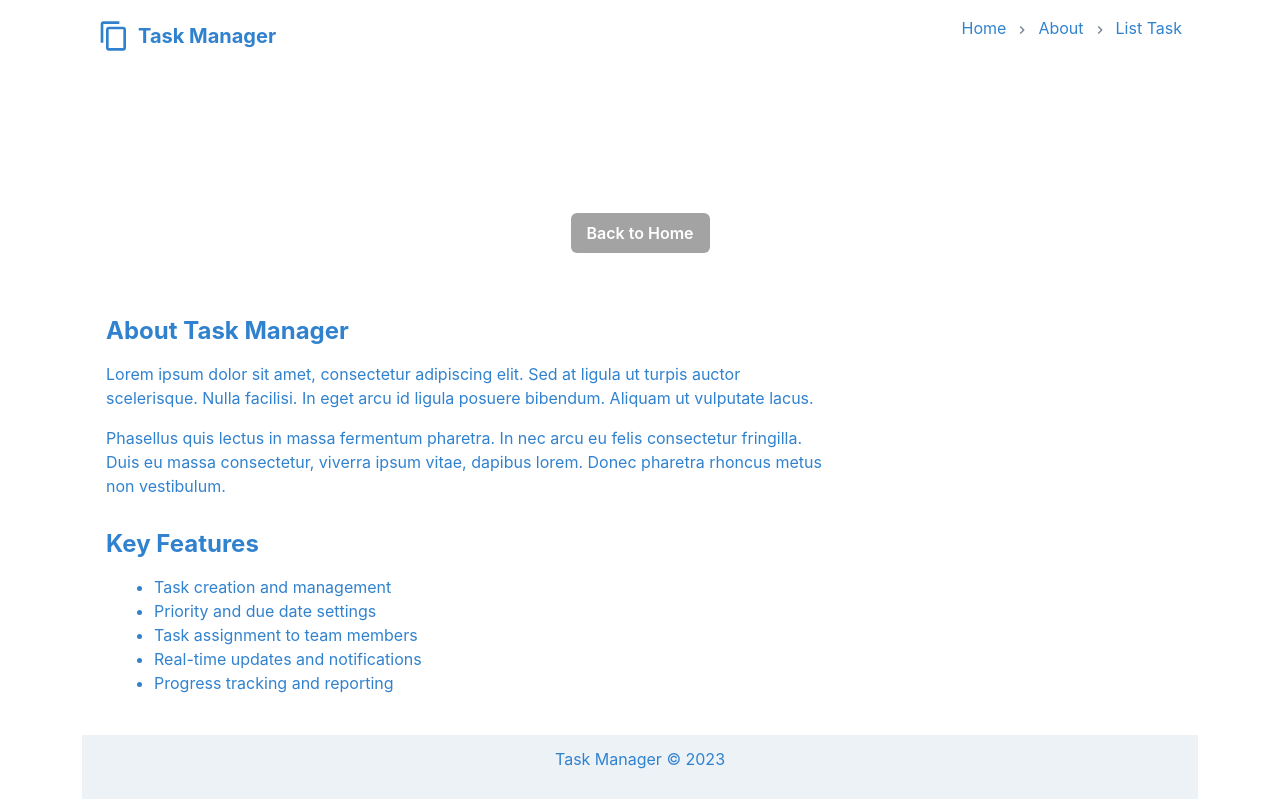
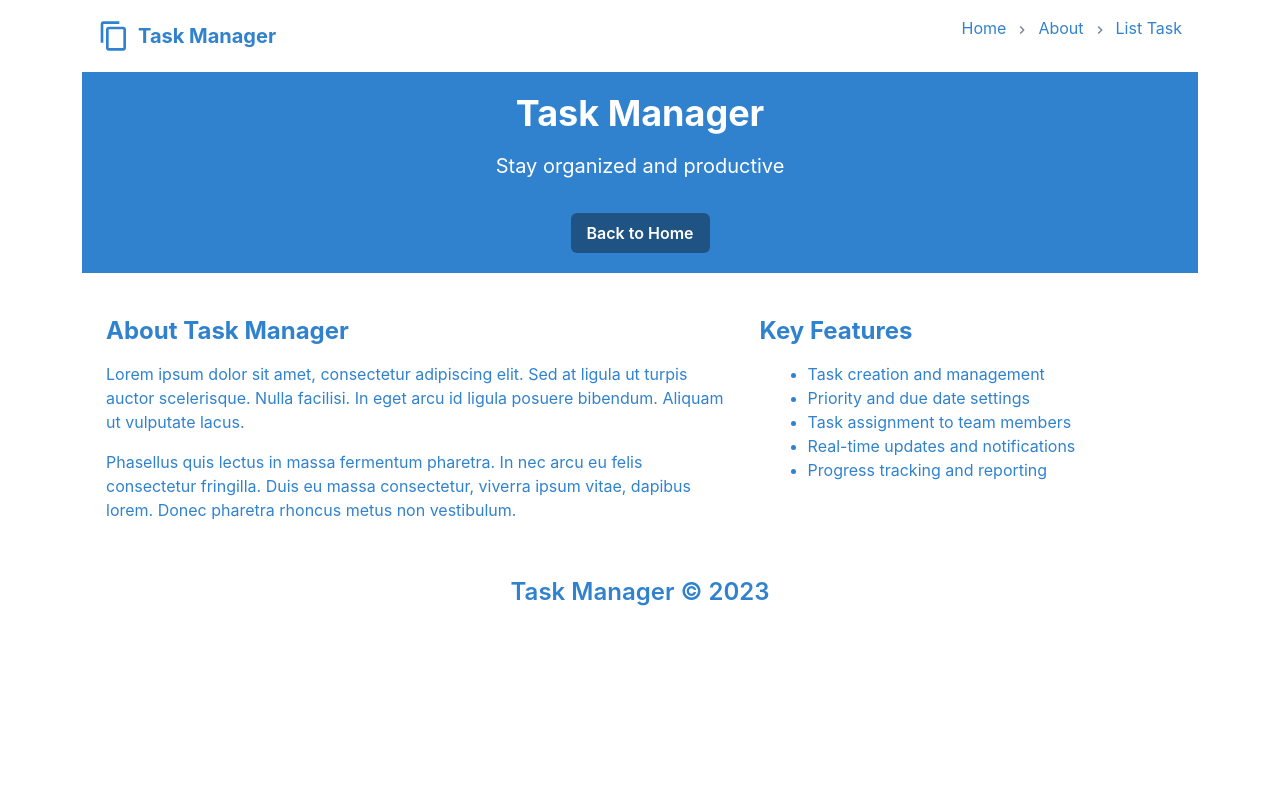
Before and after one commit to carlos060798/Todos.Ada, a React (Vite) app in the folder Tareas/: page /about in a window 1280 px wide. Built offline with nearby package versions, Linux system fonts and the light colour scheme.

Commit message:
mejora 02

```diff
--- a/Tareas/src/paginas-inicio/About.jsx
+++ b/Tareas/src/paginas-inicio/About.jsx
@@ -1,27 +1,59 @@
-import { Box, Button, Heading, Text, UnorderedList, ListItem } from "@chakra-ui/react";
+import {
+  Box,
+  Button,
+  Heading,
+  Text,
+  UnorderedList,
+  ListItem,
+} from "@chakra-ui/react";
+import { Link } from "react-router-dom";
+
 
 function About() {
   return (
     <>
-      <Box bg="primary" color="white" textAlign="center" py={5}>
-        <Heading as="h1" fontSize="4xl">Task Manager</Heading>
-        <Text fontSize="xl" mt={4}>Stay organized and productive</Text>
-        <Button colorScheme="blackAlpha" mt={4}>Back to Home</Button>
+      <Box backgroundColor={"blue.500"} color="white" textAlign="center" py={5}>
+        <Heading as="h1" fontSize="4xl">
+          Task Manager
+        </Heading>
+        <Text fontSize="xl" mt={4}>
+          Stay organized and productive
+        </Text>
+       <Link to="/" mt={4}>
+        <Button colorScheme="blackAlpha" mt={4}>
+          Back to Home
+        </Button>
+        </Link>
       </Box>
-
-      <Box mt={5} p={6} maxW="container.md">
-        <Box>
-          <Heading as="h2" fontSize="2xl">About Task Manager</Heading>
+      <Box
+        mt={5}
+        p={6}
+        maxW="container"
+        display="flex"
+        flexDirection="row"
+        gap={8}
+      >
+        <Box flexBasis="60%">
+          <Heading as="h2" fontSize="2xl">
+            About Task Manager
+          </Heading>
           <Text mt={4}>
-            Lorem ipsum dolor sit amet, consectetur adipiscing elit. Sed at ligula ut turpis auctor scelerisque. Nulla facilisi. In eget arcu id ligula posuere bibendum. Aliquam ut vulputate lacus.
+            Lorem ipsum dolor sit amet, consectetur adipiscing elit. Sed at
+            ligula ut turpis auctor scelerisque. Nulla facilisi. In eget arcu id
+            ligula posuere bibendum. Aliquam ut vulputate lacus.
           </Text>
           <Text mt={4}>
-            Phasellus quis lectus in massa fermentum pharetra. In nec arcu eu felis consectetur fringilla. Duis eu massa consectetur, viverra ipsum vitae, dapibus lorem. Donec pharetra rhoncus metus non vestibulum.
+            Phasellus quis lectus in massa fermentum pharetra. In nec arcu eu
+            felis consectetur fringilla. Duis eu massa consectetur, viverra
+            ipsum vitae, dapibus lorem. Donec pharetra rhoncus metus non
+            vestibulum.
           </Text>
         </Box>
 
-        <Box mt={8}>
-          <Heading as="h2" fontSize="2xl">Key Features</Heading>
+        <Box flexBasis="40%">
+          <Heading as="h2" fontSize="2xl">
+            Key Features
+          </Heading>
           <UnorderedList mt={4}>
             <ListItem>Task creation and management</ListItem>
             <ListItem>Priority and due date settings</ListItem>
@@ -32,11 +64,11 @@ function About() {
         </Box>
       </Box>
 
-      <Box bg="gray.100" textAlign="center" py={3}>
-        <Text>Task Manager &copy; 2023</Text>
+      <Box color={"blue.500"} textAlign="center" py={3}>
+        <Text fontWeight="semibold"  fontSize="2xl">Task Manager &copy; 2023</Text>
       </Box>
     </>
   );
-};
+}
 
 export default About;
--- a/Tareas/src/paginas-inicio/Home.jsx
+++ b/Tareas/src/paginas-inicio/Home.jsx
@@ -1,4 +1,4 @@
-import { Box, Heading, Text, Link as ChakraLink } from "@chakra-ui/react";
+import { Box, Heading, Text,  Button } from "@chakra-ui/react";
 import { Link } from "react-router-dom";
 
 function Home() {
@@ -19,20 +19,12 @@ function Home() {
           Stay organized and productive
         </Text>
         <Link to="/listtask" mt={4}>
-          <ChakraLink
-            as="button"
-            to="/"
-            className="block text-center my-5 text-gray-500"
-            _hover={{ bg: "white", color: "black" }}
-            px={3}
-            py={2}
-            fontWeight="bold"
-          >
-            Get Started
-          </ChakraLink>
+        <Button colorScheme="blackAlpha" mt={4}>
+          Get Started
+        </Button>
         </Link>
       </Box>
-      <Box color="black" textAlign="center" py={3} mt={8}>
+      <Box color="blue.500" textAlign="center" py={3} mt={8}>
         <Text mb={0} fontWeight="semibold"  fontSize="xl">Task Manager &copy; 2023</Text>
       </Box>
     </>
```
